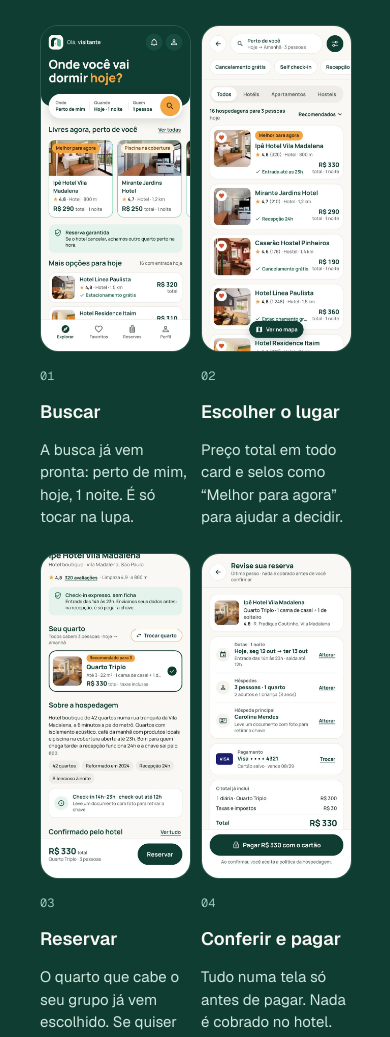
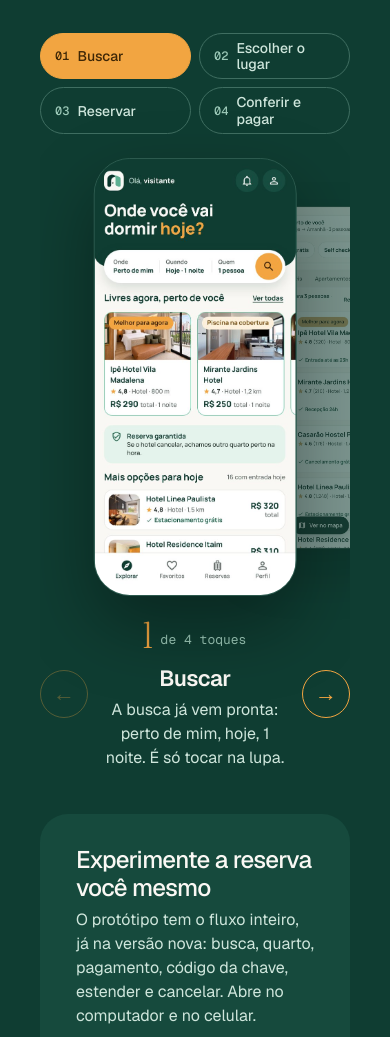
Before and after one commit to kamex333/kaiquemartins, a plain HTML site: page roomio.html in a window 390 px wide. Shown: the part 8781-9818 px from the top of the page. Drawn offline with nearby package versions, Linux system fonts and the light colour scheme.

Commit message:
Roomio: telas da reserva em carrossel (#3)
* Roomio: telas da reserva passam conforme a rolagem

Co-Authored-By: Claude Opus 5.5 <noreply@anthropic.com>
Claude-Session: https://claude.ai/code/session_01YFsAo4EZD6n3sZpyyXg4kT

* Roomio: opção de carrossel para as telas da reserva

Co-Authored-By: Claude Opus 5.5 <noreply@anthropic.com>
Claude-Session: https://claude.ai/code/session_01YFsAo4EZD6n3sZpyyXg4kT

* Roomio: carrossel com abas dos passos e altura que cabe na tela

Troca a versão de rolagem pelo carrossel, com abas Buscar, Escolher o lugar, Reservar e Conferir e pagar no lugar dos pontinhos. A altura se ajusta para tela, texto e controles caberem juntos. Testado de 320 a 1920 px nas três páginas, sem rolagem horizontal.

Co-Authored-By: Claude Opus 5.5 <noreply@anthropic.com>
Claude-Session: https://claude.ai/code/session_01YFsAo4EZD6n3sZpyyXg4kT

---------

Co-authored-by: Claude <noreply@anthropic.com>

```diff
--- /dev/null
+++ b/assets/motion/roomio-carousel.css
@@ -0,0 +1,39 @@
+/* Roomio: as telas da reserva em carrossel */
+.rc{overflow-x:clip;padding:8px 0 16px;width:100%;display:none;flex-direction:column;align-items:center;gap:24px}
+.rc-on .rc{display:flex}
+.rc-on ol[data-tour]{display:none!important}
+.rc-stage{position:relative;width:100%;height:clamp(340px,calc(100vh - 330px),600px);touch-action:pan-y;user-select:none;-webkit-user-select:none}
+.rc-slide{position:absolute;left:50%;top:0;height:100%;aspect-ratio:248/540;margin:0;border-radius:36px;overflow:hidden;border:1px solid #2C5A4E;background:#164A3D;box-shadow:0 30px 70px rgba(0,0,0,.35);transform:translateX(-50%) scale(.78);opacity:0;transition:transform .6s cubic-bezier(.2,.8,.2,1),opacity .5s ease,filter .5s ease;cursor:pointer}
+.rc-slide img{width:100%;height:100%;object-fit:cover;object-position:top;display:block;pointer-events:none}
+.rc-slide.c{transform:translateX(-50%) scale(1);opacity:1;z-index:3;cursor:default}
+.rc-slide.l{transform:translateX(-150%) scale(.8);opacity:.45;z-index:2;filter:saturate(.6)}
+.rc-slide.r{transform:translateX(50%) scale(.8);opacity:.45;z-index:2;filter:saturate(.6)}
+.rc-slide.ll{transform:translateX(-235%) scale(.66);opacity:.18;z-index:1}
+.rc-slide.rr{transform:translateX(135%) scale(.66);opacity:.18;z-index:1}
+.rc-info{display:grid;grid-template-columns:auto minmax(0,1fr) auto;gap:24px;align-items:center;width:100%;max-width:760px}
+.rc-text{text-align:center;min-height:112px}
+.rc-text .k{font-family:'Instrument Serif',Georgia,serif;font-size:36px;line-height:1;color:#F2A541}
+.rc-text .k small{font-family:'Geist Mono',monospace;font-size:13px;color:#9CC9B8;margin-left:8px;vertical-align:middle}
+.rc-text b{display:block;margin-top:10px;font-size:22px;font-weight:600;letter-spacing:-.02em}
+.rc-text span{display:block;margin-top:6px;color:#CFE6DC;line-height:1.5;font-size:16px}
+.rc-btn{width:56px;height:56px;border-radius:50%;border:1px solid #F2A541;background:transparent;color:#F2A541;font-size:22px;cursor:pointer;display:grid;place-items:center;transition:background .2s ease,color .2s ease}
+.rc-btn:hover:not(:disabled){background:#F2A541;color:#3D2606}
+.rc-btn:disabled{opacity:.3;cursor:default}
+.rc-tabs{display:flex;flex-wrap:wrap;justify-content:center;gap:8px;max-width:100%}
+.rc-tabs button{display:inline-flex;align-items:center;gap:8px;min-height:44px;padding:0 18px;border-radius:999px;border:1px solid #3F6E61;background:transparent;color:#CFE6DC;font:500 15px/1 'Geist',system-ui,sans-serif;cursor:pointer;transition:background .25s ease,color .25s ease,border-color .25s ease}
+.rc-tabs button small{font:500 12px/1 'Geist Mono',monospace;color:#9CC9B8}
+.rc-tabs button:hover{border-color:#F2A541}
+.rc-tabs button[aria-current="true"]{background:#F2A541;border-color:#F2A541;color:#3D2606}
+.rc-tabs button[aria-current="true"] small{color:#3D2606}
+.rc-btn:focus-visible,.rc-tabs button:focus-visible{outline:3px solid #F2A541;outline-offset:3px}
+@media (max-width:640px){
+.rc-stage{height:min(520px,112vw,calc(100vh - 300px));min-height:250px}
+.rc-tabs{display:grid;grid-template-columns:1fr 1fr;width:100%}
+.rc-tabs button{justify-content:flex-start;text-align:left;line-height:1.15;padding:6px 14px;font-size:14px}
+.rc-slide.l{transform:translateX(-112%) scale(.78)}
+.rc-slide.r{transform:translateX(12%) scale(.78)}
+.rc-slide.ll,.rc-slide.rr{opacity:0}
+.rc-info{gap:12px}
+.rc-btn{width:48px;height:48px}
+}
+@media (prefers-reduced-motion:reduce){.rc-slide,.rc-tabs button{transition:none}}
--- /dev/null
+++ b/assets/motion/roomio-carousel.js
@@ -0,0 +1,28 @@
+(function(){
+var ol=document.querySelector('ol[data-tour]');if(!ol)return;
+var items=[].slice.call(ol.children).map(function(li){var s=li.querySelectorAll('span'),img=li.querySelector('img');
+  return {src:img.getAttribute('src'),alt:img.alt,title:s[1].textContent,text:s[2]?s[2].textContent:''}});
+var n=items.length,cur=0;
+function esc(t){return t.replace(/&/g,'&amp;').replace(/</g,'&lt;').replace(/"/g,'&quot;')}
+var rc=document.createElement('div');rc.className='rc';rc.setAttribute('role','region');rc.setAttribute('aria-roledescription','carrossel');rc.setAttribute('aria-label','Telas da reserva em '+n+' toques');
+rc.innerHTML='<div class="rc-tabs">'+items.map(function(it,i){return '<button type="button"><small>0'+(i+1)+'</small>'+esc(it.title)+'</button>'}).join('')+'</div><div class="rc-stage">'+items.map(function(it,i){return '<figure class="rc-slide" data-i="'+i+'" role="group" aria-roledescription="tela" aria-label="'+(i+1)+' de '+n+'"><img src="'+it.src+'" alt="'+esc(it.alt)+'"></figure>'}).join('')+'</div>'+
+ '<div class="rc-info"><button type="button" class="rc-btn" data-d="-1" aria-label="Tela anterior">←</button><div class="rc-text" aria-live="polite"></div><button type="button" class="rc-btn" data-d="1" aria-label="Próxima tela">→</button></div>'+
+ '';
+ol.parentNode.insertBefore(rc,ol);(ol.closest('section')||document.body).classList.add('rc-on');
+var slides=[].slice.call(rc.querySelectorAll('.rc-slide')),dots=[].slice.call(rc.querySelectorAll('.rc-tabs button')),text=rc.querySelector('.rc-text'),btns=rc.querySelectorAll('.rc-btn');
+var POS={'-2':'ll','-1':'l','0':'c','1':'r','2':'rr'};
+function go(i){cur=Math.max(0,Math.min(n-1,i));
+  slides.forEach(function(s,k){s.className='rc-slide '+(POS[k-cur]||'');s.setAttribute('aria-hidden',k===cur?'false':'true')});
+  dots.forEach(function(d,k){d.setAttribute('aria-current',k===cur?'true':'false')});
+  var it=items[cur];text.innerHTML='<div class="k">'+(cur+1)+'<small>de '+n+' toques</small></div><b>'+esc(it.title)+'</b><span>'+esc(it.text)+'</span>';
+  btns[0].disabled=cur===0;btns[1].disabled=cur===n-1}
+btns.forEach(function(b){b.addEventListener('click',function(){go(cur+ +b.dataset.d)})});
+dots.forEach(function(d,k){d.addEventListener('click',function(){go(k)})});
+slides.forEach(function(s,k){s.addEventListener('click',function(){if(k!==cur)go(k)})});
+rc.addEventListener('keydown',function(e){if(e.key==='ArrowLeft'){go(cur-1);e.preventDefault()}if(e.key==='ArrowRight'){go(cur+1);e.preventDefault()}});
+var stage=rc.querySelector('.rc-stage'),x0=null;
+stage.addEventListener('pointerdown',function(e){x0=e.clientX});
+stage.addEventListener('pointerup',function(e){if(x0===null)return;var dx=e.clientX-x0;x0=null;if(Math.abs(dx)>40)go(cur+(dx<0?1:-1))});
+stage.addEventListener('pointercancel',function(){x0=null});
+go(0);
+})();
--- a/roomio.html
+++ b/roomio.html
@@ -39,6 +39,7 @@ section[style*="margin-top: 128px; background: #E6EFEB"]{margin-top:80px!importa
 }
 </style>
 <link rel="stylesheet" href="assets/motion/case-motion.css">
+<link rel="stylesheet" href="assets/motion/roomio-carousel.css">
 </head>
 <body>
 <div style="font-family: 'Geist', system-ui, sans-serif; color: #111111; background: #F7F6F2; min-height: 100vh">
@@ -221,7 +222,7 @@ section[style*="margin-top: 128px; background: #E6EFEB"]{margin-top:80px!importa
 </div>
 <p style="margin: 0; font-size: 19px; line-height: 1.6; color: #CFE6DC">Desenhei a jornada completa em 9 etapas, da busca à retirada da chave. Para quem já tem conta, a reserva cabe em 4 toques. As telas abaixo já refletem a versão revisada após o teste de usabilidade.</p>
 </div>
-<ol style="margin: 0; padding: 0; list-style: none; display: grid; grid-template-columns: repeat(auto-fit, minmax(200px, 1fr)); gap: 24px">
+<ol data-tour style="margin: 0; padding: 0; list-style: none; display: grid; grid-template-columns: repeat(auto-fit, minmax(200px, 1fr)); gap: 24px">
 <li style="display: flex; flex-direction: column; gap: 16px"><img src="assets/v3/home.jpg" alt="Home com a busca Onde, Quando e Quem já preenchida" style="width: 100%; aspect-ratio: 248 / 540; object-fit: cover; object-position: top; border-radius: 26px; border: 1px solid #2C5A4E"><span style="font-family: 'Geist Mono', monospace; font-size: 12px; color: #9CC9B8">01</span><span style="font-weight: 600; font-size: 18px">Buscar</span><span style="color: #CFE6DC; line-height: 1.5; font-size: 15px">A busca já vem pronta: perto de mim, hoje, 1 noite. É só tocar na lupa.</span></li>
 <li style="display: flex; flex-direction: column; gap: 16px"><img src="assets/v3/resultados.jpg" alt="Resultados com o preço total e selos de destaque" style="width: 100%; aspect-ratio: 248 / 540; object-fit: cover; object-position: top; border-radius: 26px; border: 1px solid #2C5A4E"><span style="font-family: 'Geist Mono', monospace; font-size: 12px; color: #9CC9B8">02</span><span style="font-weight: 600; font-size: 18px">Escolher o lugar</span><span style="color: #CFE6DC; line-height: 1.5; font-size: 15px">Preço total em todo card e selos como “Melhor para agora” para ajudar a decidir.</span></li>
 <li style="display: flex; flex-direction: column; gap: 16px"><img src="assets/v3/detalhe.jpg" alt="Detalhe com o quarto recomendado para o grupo" style="width: 100%; aspect-ratio: 248 / 540; object-fit: cover; object-position: top; border-radius: 26px; border: 1px solid #2C5A4E"><span style="font-family: 'Geist Mono', monospace; font-size: 12px; color: #9CC9B8">03</span><span style="font-weight: 600; font-size: 18px">Reservar</span><span style="color: #CFE6DC; line-height: 1.5; font-size: 15px">O quarto que cabe o seu grupo já vem escolhido. Se quiser outro, é só trocar.</span></li>
@@ -424,5 +425,6 @@ section[style*="margin-top: 128px; background: #E6EFEB"]{margin-top:80px!importa
 </div>
 <script>window.CM_ON=["hero","arrive","count","progress","chapter","parallax","zoom"];window.CM_CFG={color:"#0F3D32",ink:"#FAF8F4",title:"Roomio"};</script>
 <script src="assets/motion/case-motion.js"></script>
+<script src="assets/motion/roomio-carousel.js"></script>
 </body>
 </html>
```
